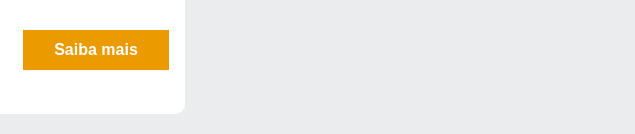
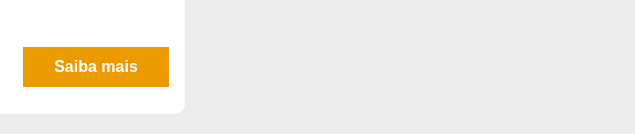
Before and after one commit to alves2305/Alura-Books, a plain HTML site: page index.html in a window 1280 px wide. Shown: the part 1144-1278 px from the top of the page, 645-1280 px from the left. Drawn offline with nearby package versions, Linux system fonts and the light colour scheme.

Commit message:
agora sim- finalera pai

```diff
--- a/estilos/cards.css
+++ b/estilos/cards.css
@@ -59,7 +59,7 @@
     background-color: var(--laranja);
     padding: 12px 16px;
     display: block;
-    margin-top: 30px;
+    margin-top: 47px;
     text-decoration: none;
     text-align: center;
     font-family: 'Poopins', sans-serif;
```
